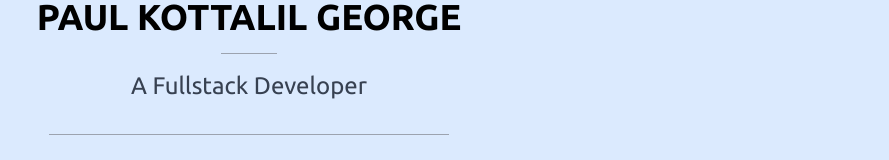
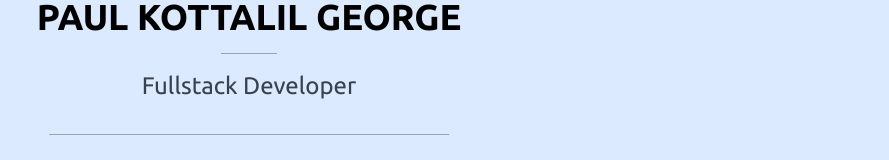
Before and after one commit to paulkg4u/paulkg4u.github.io, a Vue app: page / in a window 1280 px wide. Shown: the part 463-623 px from the top of the page, without its empty margins (391-1280 px from the left). Built offline with nearby package versions, Linux system fonts and the light colour scheme.

Commit message:
update title

```diff
--- a/src/views/HomeView.vue
+++ b/src/views/HomeView.vue
@@ -4,7 +4,7 @@
             class="w-[180px] h-[180px] sm:w-[200px] sm:h-[200px] mx-auto rounded-full shadow-md">
         <h1 class="mt-8 mb-4 text-center text-3xl sm:text-4xl uppercase font-bold dark:text-white">Paul Kottalil George</h1>
         <hr class="border-1 my-4 border-gray-400 w-14 mx-auto ">
-        <p class="text-center text-xl sm:text-2xl text-gray-700 dark:text-gray-300">A Fullstack Developer</p>
+        <p class="text-center text-xl sm:text-2xl text-gray-700 dark:text-gray-300">Fullstack Developer</p>
     </div>
 </template>
 
```
